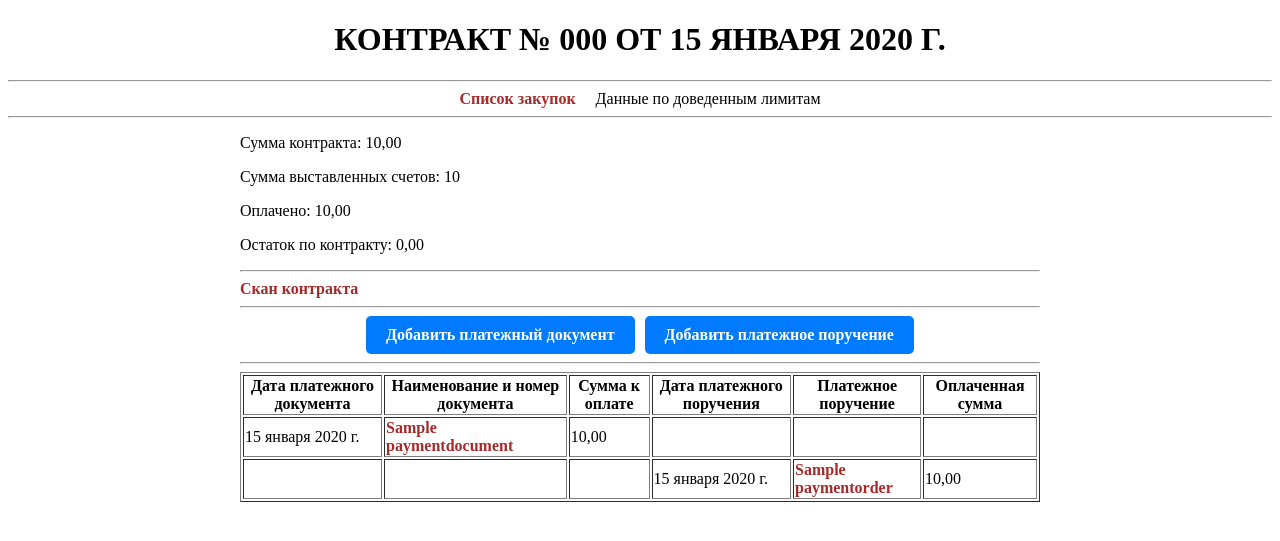
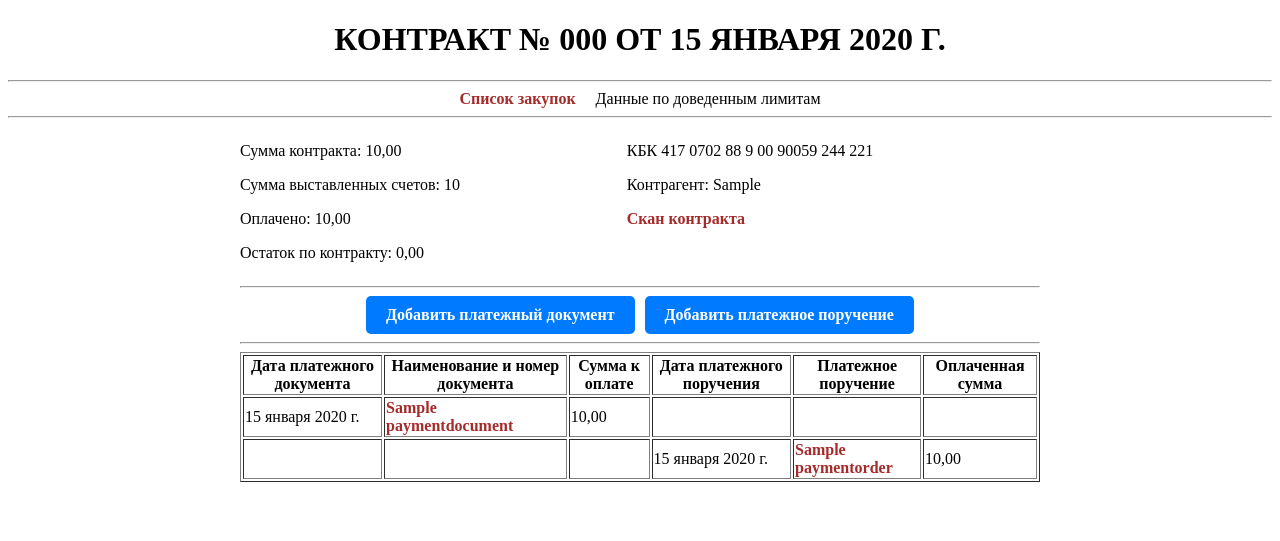
Before and after one commit to evlx87/contract_control, a Django app: page /contracts/000/ in a window 1280 px wide. Shown: the top 541 px of the page. Run offline with Django 5.2, Linux system fonts and the light colour scheme; tables that the repository leaves empty hold one stand-in row (values such as "Sample post").

Commit message:
в карточке контракта добавлено отображение КБК и контрагента

```diff
--- a/contracts/models.py
+++ b/contracts/models.py
@@ -109,18 +109,17 @@ class Contract(models.Model):
             new_filename = f"{self.contract_type} {self.contract_number} от {self.contract_date} - {self.supplier}.pdf"
             self.contract_file.name = os.path.join(
                 os.path.dirname(original_filename), new_filename)
-        super().save(*args, **kwargs)
 
         if self.contract_amount and self.payment_amount:
             total_paid = sum(
                 payment.pp_amount for payment in self.payments.all())
             self.payment_amount = total_paid
             self.total_balance = self.contract_amount - total_paid
-            super().save(*args, **kwargs)
         else:
             self.payment_amount = 0
             self.total_balance = self.contract_amount
-            super().save(*args, **kwargs)
+
+        super().save(*args, **kwargs)
 
     def total_issued_amount(self):
         """ Возвращает сумму всех счетов, связанных с этим контрактом """
@@ -133,6 +132,9 @@ class Contract(models.Model):
 
     def total_balance(self):
         return self.contract_amount - self.total_issued_amount()
+
+    def kbk_full(self):
+        return f'{self.kbk_type} {self.kosgu_type}'
 
 
 class PaymentDocument(models.Model):
--- a/contracts/templates/contracts/contract_detail.html
+++ b/contracts/templates/contracts/contract_detail.html
@@ -6,13 +6,21 @@
 
 {% block page_content %}
 <div class="contract_card">
+    <div class="contract_card_top">
+        <div class="amounts_card">
             <p>Сумма контракта: {{ contract_detail.contract_amount }} </p>
             <p>Сумма выставленных счетов: {{ contract_detail.total_issued_amount }} </p>
             <p>Оплачено: {{ contract_detail.total_pp_issued_amount }} </p>
             <p>Остаток по контракту: {{ contract_detail.total_balance }}</p>
+        </div>
+        <div class="contract_data">
+            <p>КБК {{ contract_detail.kbk_full }} </p>
+            <p>Контрагент: {{ contract_detail.supplier }}</p>
+            <p><a href="{{ contract_detail.contract_file.url }}" target="_blank">Скан контракта</a></p>
+        </div>
+    </div>
     <hr>
-    <a href="{{ contract_detail.contract_file.url }}" target="_blank">Скан контракта</a>
-    <hr>
+
     <div class="button_container">
         <a class="pp_button" href="{% url 'contracts:add_payment_doc' contract_id=contract_detail.id %}">Добавить платежный документ</a>
         <a class="pp_button" href="{% url 'contracts:add_payment_order' contract_id=contract_detail.id %}">Добавить платежное поручение</a>
--- a/static/css/style.css
+++ b/static/css/style.css
@@ -73,6 +73,16 @@ button {
     margin: 0 auto;
 }
 
+.contract_card_top {
+    display: flex;
+}
+
+.amounts_card, .contract_data {
+    display: inline-block;
+    min-width: 350px;
+    flex-grow: 1;
+}
+
 /* Форма добавления закупки */
 .add_form {
     width: 800px;
```
Lines whose indentation alone changed are shown as unchanged.
